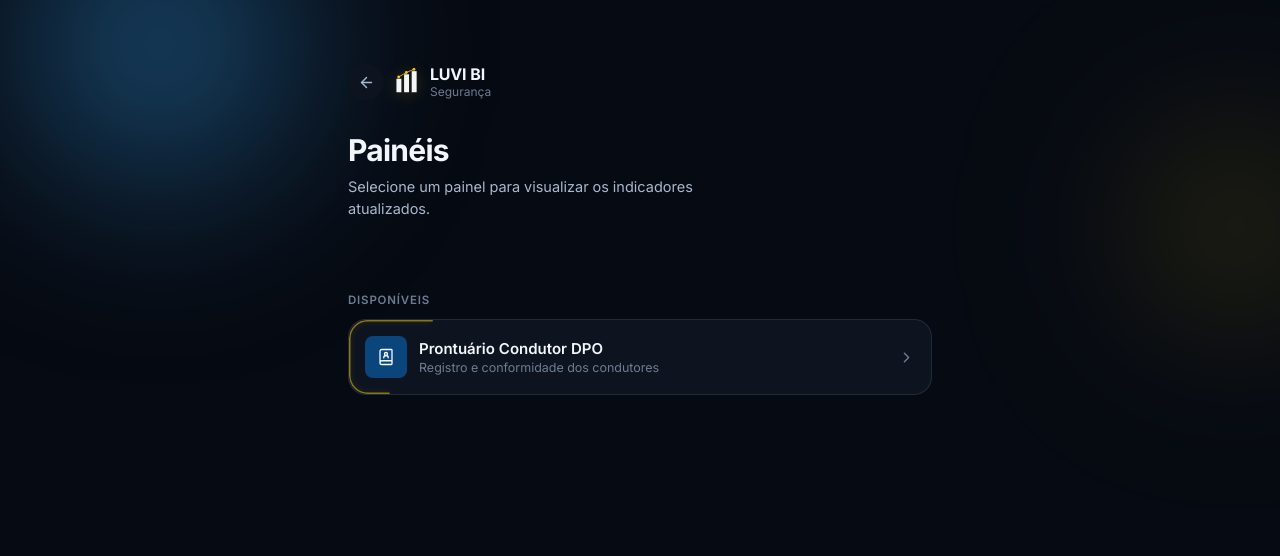
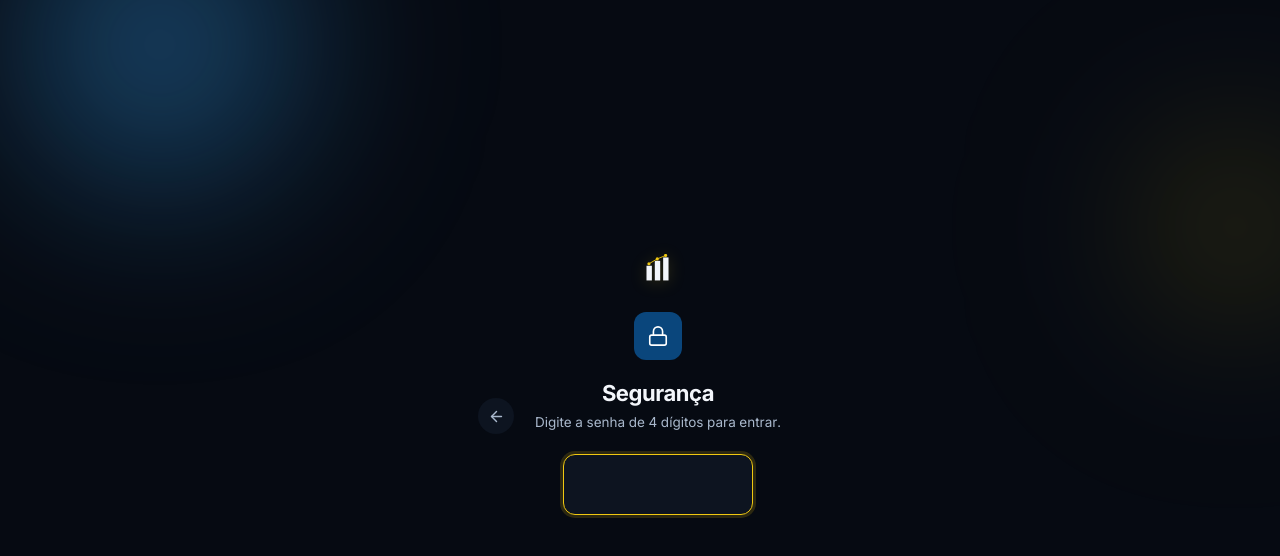
Before and after one commit to Lreus-1/Cr-tica-Online, a React (Vite) app: page /seguranca in a window 1280 px wide. Shown: the top 556 px of the page. Built offline with nearby package versions, Linux system fonts and the light colour scheme.

Commit message:
Sistema de Senha

```diff
--- a/src/App.jsx
+++ b/src/App.jsx
@@ -6,6 +6,7 @@ import Delivery from './pages/Delivery.jsx';
 import Security from './pages/Security.jsx';
 import Finance from './pages/Finance.jsx';
 import People from './pages/People.jsx';
+import PinGate from './components/PinGate.jsx';
 import DashboardView from './pages/DashboardView.jsx';
 import Gallery from './pages/Gallery.jsx';
 
@@ -16,9 +17,30 @@ export default function App() {
         <Route path="/" element={<Menu />} />
         <Route path="/comercial" element={<Home />} />
         <Route path="/entrega" element={<Delivery />} />
-        <Route path="/seguranca" element={<Security />} />
-        <Route path="/financeiro" element={<Finance />} />
-        <Route path="/gente-e-gestao" element={<People />} />
+        <Route
+          path="/seguranca"
+          element={
+            <PinGate setor="seguranca" nome="Segurança">
+              <Security />
+            </PinGate>
+          }
+        />
+        <Route
+          path="/financeiro"
+          element={
+            <PinGate setor="financeiro" nome="Financeiro">
+              <Finance />
+            </PinGate>
+          }
+        />
+        <Route
+          path="/gente-e-gestao"
+          element={
+            <PinGate setor="gente-e-gestao" nome="Gente e Gestão">
+              <People />
+            </PinGate>
+          }
+        />
         <Route path="/dashboard/:id" element={<DashboardView />} />
         <Route path="/acervo" element={<Gallery />} />
         <Route path="*" element={<Menu />} />
--- /dev/null
+++ b/src/components/PinGate.jsx
@@ -0,0 +1,76 @@
+import { useState } from 'react';
+import { Link } from 'react-router-dom';
+import { ArrowLeft, Lock } from 'lucide-react';
+import { isUnlocked, tryUnlock } from '../lib/access.js';
+import LuviMark from './LuviMark.jsx';
+
+/**
+ * Pede a senha do setor antes de mostrar o conteúdo.
+ * Depois de liberado, fica liberado até fechar o app/aba.
+ */
+export default function PinGate({ setor, nome, children }) {
+  const [liberado, setLiberado] = useState(() => isUnlocked(setor));
+  const [valor, setValor] = useState('');
+  const [erro, setErro] = useState(false);
+
+  if (liberado) return children;
+
+  const handleChange = (e) => {
+    const pin = e.target.value.replace(/\D/g, '').slice(0, 4);
+    setValor(pin);
+    setErro(false);
+
+    if (pin.length === 4) {
+      if (tryUnlock(setor, pin)) {
+        setLiberado(true);
+      } else {
+        setErro(true);
+        setValor('');
+      }
+    }
+  };
+
+  return (
+    <div className="pin">
+      <div className="home__aurora" aria-hidden="true">
+        <span />
+        <span />
+      </div>
+
+      <Link to="/" className="dv-btn pin__back" aria-label="Voltar ao menu">
+        <ArrowLeft size={17} strokeWidth={2} />
+      </Link>
+
+      <div className="pin__box">
+        <span className="home__mark">
+          <LuviMark size={24} />
+        </span>
+
+        <span className="pin__icon">
+          <Lock size={22} strokeWidth={1.75} />
+        </span>
+
+        <h1 className="pin__title">{nome}</h1>
+        <p className="pin__subtitle">Digite a senha de 4 dígitos para entrar.</p>
+
+        <input
+          className={`pin__input ${erro ? 'is-error' : ''}`}
+          type="password"
+          inputMode="numeric"
+          pattern="[0-9]*"
+          maxLength={4}
+          autoComplete="off"
+          autoFocus
+          value={valor}
+          onChange={handleChange}
+          aria-label={`Senha do setor ${nome}`}
+          aria-invalid={erro}
+        />
+
+        <p className="pin__error" role="alert">
+          {erro ? 'Senha incorreta. Tente de novo.' : '\u00A0'}
+        </p>
+      </div>
+    </div>
+  );
+}
--- /dev/null
+++ b/src/config/access.js
@@ -0,0 +1,16 @@
+/**
+ * Senhas de acesso por setor.
+ *
+ * Os setores que não estão listados aqui (Entrega e Comercial) abrem
+ * sem senha. Para trocar uma senha, basta editar o valor abaixo.
+ *
+ * ATENÇÃO: isto é uma barreira simples, feita só no navegador. Serve pra
+ * deixar curiosos de fora, mas NÃO é segurança de verdade: quem abrir o
+ * código do site consegue ver estas senhas, e os links do Power BI
+ * continuam públicos para quem tiver o endereço.
+ */
+export const sectorPins = {
+  'gente-e-gestao': '1201',
+  seguranca: '1202',
+  financeiro: '1203',
+};
--- a/src/index.css
+++ b/src/index.css
@@ -866,6 +866,109 @@ a {
 }
 
 /* ==========================================================================
+   PIN — tela de senha do setor
+   ========================================================================== */
+.pin {
+  min-height: 100dvh;
+  display: flex;
+  align-items: center;
+  justify-content: center;
+  padding: calc(var(--safe-top) + var(--space-6)) max(var(--page-padding-x), var(--safe-left))
+    calc(var(--safe-bottom) + var(--space-6)) max(var(--page-padding-x), var(--safe-right));
+  position: relative;
+  isolation: isolate;
+}
+
+.pin__back {
+  position: absolute;
+  top: calc(var(--safe-top) + var(--space-4));
+  left: max(var(--space-4), var(--safe-left));
+}
+
+.pin__box {
+  width: 100%;
+  max-width: 320px;
+  display: flex;
+  flex-direction: column;
+  align-items: center;
+  text-align: center;
+  gap: var(--space-2);
+  animation: rise-in var(--duration-slow) var(--ease) both;
+}
+
+.pin__icon {
+  width: 48px;
+  height: 48px;
+  border-radius: var(--radius-md);
+  background: var(--brand-navy);
+  color: #fff;
+  display: flex;
+  align-items: center;
+  justify-content: center;
+  margin-top: var(--space-5);
+}
+
+.pin__title {
+  margin: var(--space-3) 0 0;
+  font-size: 22px;
+  font-weight: 700;
+  letter-spacing: -0.02em;
+  color: var(--text-1);
+}
+
+.pin__subtitle {
+  margin: 0 0 var(--space-4);
+  font-size: 13.5px;
+  color: var(--text-2);
+}
+
+.pin__input {
+  width: 190px;
+  padding: var(--space-3) var(--space-4);
+  text-align: center;
+  font-family: var(--font-mono);
+  font-size: 26px;
+  letter-spacing: 0.5em;
+  text-indent: 0.5em;
+  color: var(--text-1);
+  background: var(--surface);
+  border: 1px solid var(--border-strong);
+  border-radius: var(--radius-md);
+  transition: border-color var(--duration-fast) var(--ease), box-shadow var(--duration-fast) var(--ease);
+}
+
+.pin__input:focus {
+  outline: none;
+  border-color: var(--brand-gold);
+  box-shadow: 0 0 0 3px var(--brand-gold-soft);
+}
+
+.pin__input.is-error {
+  border-color: var(--danger);
+  animation: pin-shake 360ms var(--ease);
+}
+
+.pin__error {
+  margin: var(--space-2) 0 0;
+  min-height: 1.2em;
+  font-size: 12.5px;
+  color: var(--danger);
+}
+
+@keyframes pin-shake {
+  0%,
+  100% {
+    transform: translateX(0);
+  }
+  25% {
+    transform: translateX(-6px);
+  }
+  75% {
+    transform: translateX(6px);
+  }
+}
+
+/* ==========================================================================
    Dashboard view — a navegação recua para dar protagonismo ao relatório
    ========================================================================== */
 .dashboard-view {
--- /dev/null
+++ b/src/lib/access.js
@@ -0,0 +1,24 @@
+import { sectorPins } from '../config/access.js';
+
+const key = (setor) => `luvi:acesso:${setor}`;
+
+/** Setor sem senha configurada fica sempre liberado. */
+export function isUnlocked(setor) {
+  if (!sectorPins[setor]) return true;
+  try {
+    return sessionStorage.getItem(key(setor)) === '1';
+  } catch {
+    return false;
+  }
+}
+
+/** Confere a senha; se estiver certa, libera o setor até fechar o app. */
+export function tryUnlock(setor, pin) {
+  if (pin !== sectorPins[setor]) return false;
+  try {
+    sessionStorage.setItem(key(setor), '1');
+  } catch {
+    /* sem armazenamento: libera só nesta tela */
+  }
+  return true;
+}
--- a/src/pages/DashboardView.jsx
+++ b/src/pages/DashboardView.jsx
@@ -6,6 +6,7 @@ import { getDeliveryDashboardById } from '../config/deliveryDashboards.js';
 import { getSecurityDashboardById } from '../config/securityDashboards.js';
 import { getPeopleDashboardById } from '../config/peopleDashboards.js';
 import PowerBIFrame from '../components/PowerBIFrame.jsx';
+import PinGate from '../components/PinGate.jsx';
 import { useFullscreen } from '../hooks/useFullscreen.js';
 
 // Detecta Safari em iOS, onde a Fullscreen API não é suportada para
@@ -18,7 +19,7 @@ function isIOS() {
     (navigator.platform === 'MacIntel' && navigator.maxTouchPoints > 1);
 }
 
-export default function DashboardView() {
+function DashboardContent() {
   const { id } = useParams();
   const navigate = useNavigate();
   // Um painel pode vir da lista do Comercial, da Entrega ou da
@@ -122,3 +123,24 @@ export default function DashboardView() {
     </div>
   );
 }
+
+// Painéis de setores com senha também pedem a senha ao abrir direto
+// pelo endereço (sem passar pela tela do setor).
+function setorDoPainel(id) {
+  if (getSecurityDashboardById(id)) return { setor: 'seguranca', nome: 'Segurança' };
+  if (getPeopleDashboardById(id)) return { setor: 'gente-e-gestao', nome: 'Gente e Gestão' };
+  return null;
+}
+
+export default function DashboardView() {
+  const { id } = useParams();
+  const protegido = setorDoPainel(id);
+
+  if (!protegido) return <DashboardContent />;
+
+  return (
+    <PinGate setor={protegido.setor} nome={protegido.nome}>
+      <DashboardContent />
+    </PinGate>
+  );
+}
```
